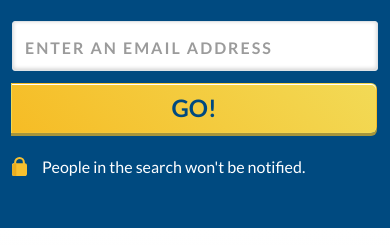
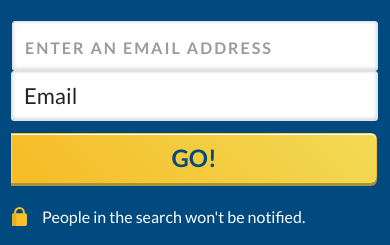
Before and after one commit to sofilarrea/Challenge-LTV, a website built with webpack: page src/index.html in a window 390 px wide. Shown: the part 212-457 px from the top of the page. Built offline with nearby package versions, Linux system fonts and the light colour scheme.

Commit message:
adding the phone select with no error

```diff
--- a/src/index.html
+++ b/src/index.html
@@ -38,7 +38,10 @@
         <form>
           <div class="input-group">
             <input id="email-search-input" class="form-control" type="text" name="email" placeholder="Enter an Email Address" />
-            <p class="error-msg">Please enter a valid email address</p>
+            <select id="search-type" class="form-control select">
+                <option value="email">Email</option>
+                <option value="phone">Phone Number</option>
+            </select>
             <button class="js-btn-search btn btn-form-submit text-uppercase" type="submit" data-form="search">Go!</button>
           </div>
           <div class="d-flex justify-content-start justify-content-md-end align-items-center mt-4">
@@ -174,6 +177,5 @@
         </div>
       </div>
     </footer>
-    <script src="/src/index.js"></script>
   </body>
 </html>
--- a/src/js/form-validation.js
+++ b/src/js/form-validation.js
@@ -5,6 +5,7 @@ function showResultsSection() {
   const searchAgainSection = document.getElementById('search-again');
   const featuresSection = document.getElementById('features');
   const resultsSection = document.getElementById('results');
+  const emailInput = document.getElementById('email-search-input'); // Ensure this matches your HTML
 
   populateResultsData();
 
```
